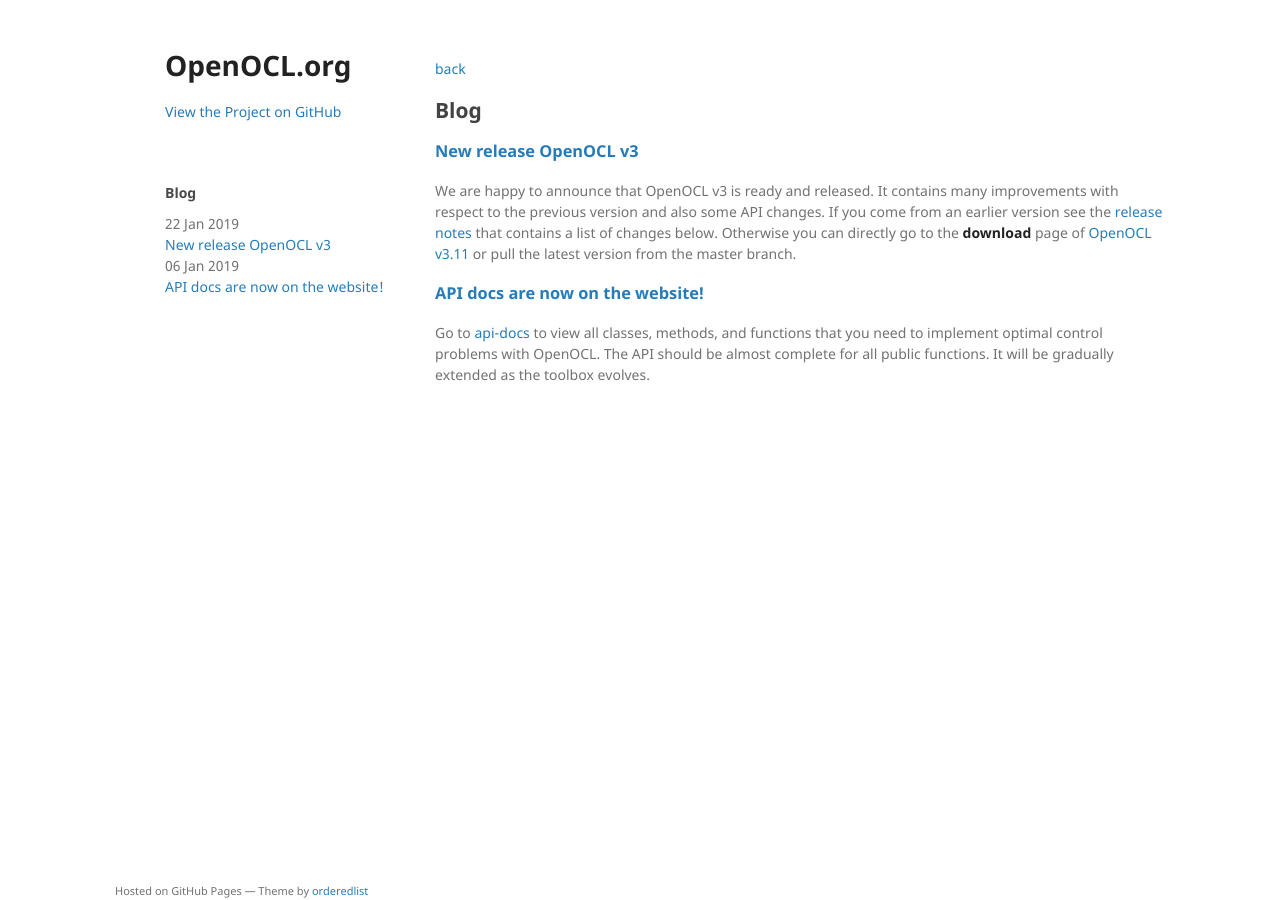
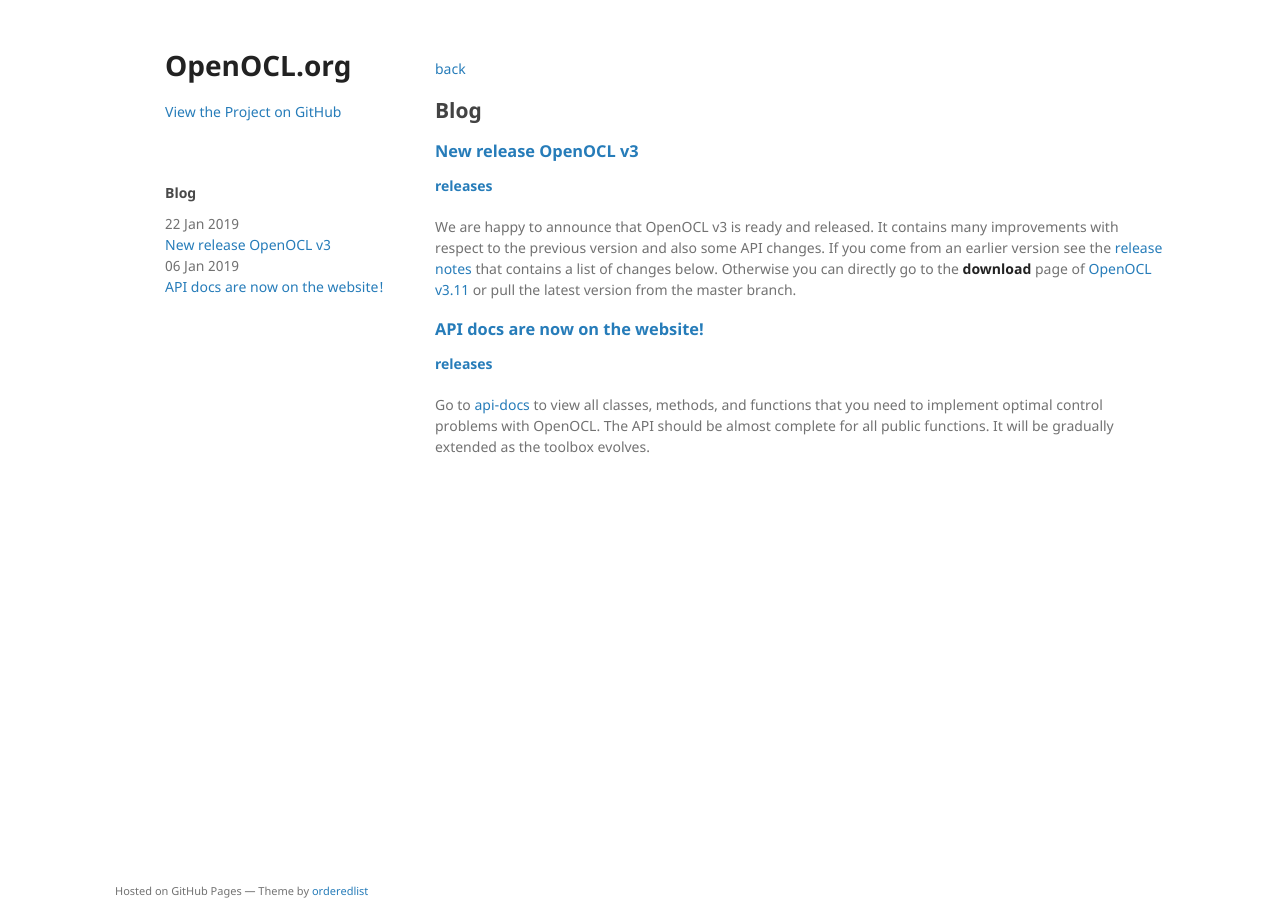
Before and after one commit to OpenOCL/openocl.github.io, a Jekyll site: the page built from blog.md, in a window 1280 px wide. Built offline with Jekyll 4.4.1, drawn with Linux system fonts in a browser that asks for light colours.

Commit message:
Update blog.html

```diff
--- a/_layouts/blog.html
+++ b/_layouts/blog.html
@@ -13,6 +13,11 @@
 {% else %}
   {% for post in site.posts %}
     <h3><a href="{{ post.url }}">{{ post.title }}</a></h3>
+    <h4>
+      {% for category in site.categories %}
+        <a href="/{{ category[0] }}">{{ category[0] }}</a>
+      {% endfor %}
+    </h4>
     <p>{{ post.excerpt }}</p>
   {% endfor %}
 {% endif %}
```
